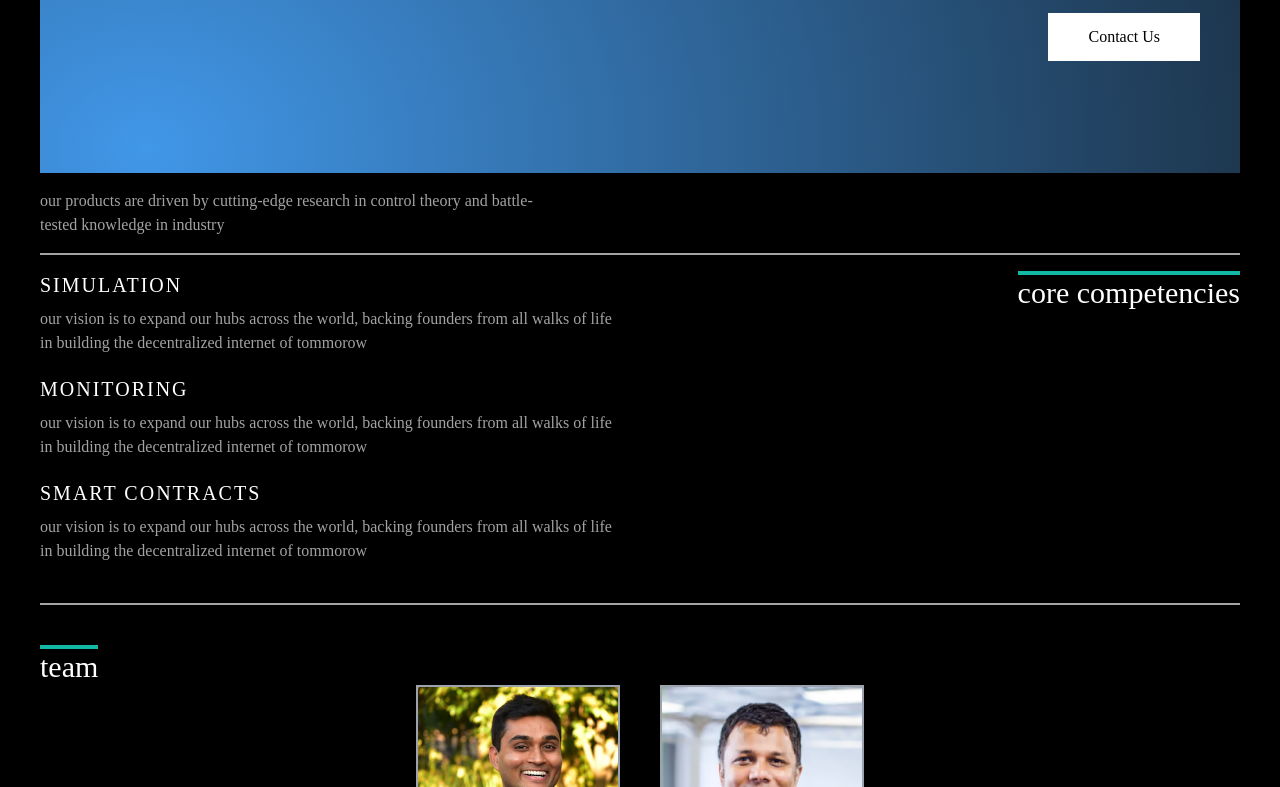
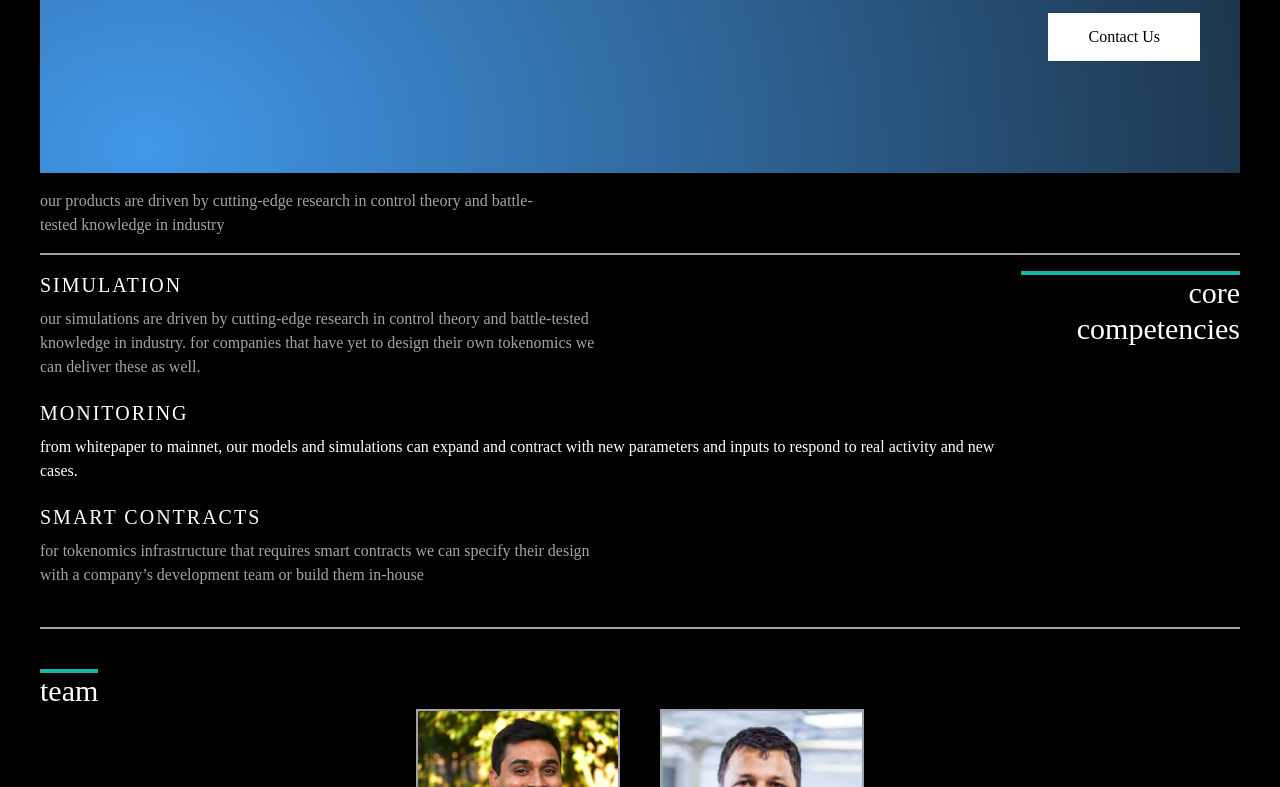
Before and after one commit to TokenDynamics/tokendynamics.github.io, a website: page index.html in a window 1280 px wide. Shown: the part 415-1202 px from the top of the page. Drawn offline with Linux system fonts and the light colour scheme.

Commit message:
updated content

```diff
--- a/index.html
+++ b/index.html
@@ -45,19 +45,19 @@
         <div>
           <h3 class="text-xl tracking-widest uppercase mb-2">Simulation</h3>
           <h3 class="text-neutral-400 max-w-xl">
-our vision is to expand our hubs across the world, backing founders from all walks of life in building the decentralized internet of tommorow
+            our simulations are driven by cutting-edge research in control theory and battle-tested knowledge in industry. for companies that have yet to design their own tokenomics we can deliver these as well.
           </h3>
         </div>
         <div>
           <h3 class="text-xl tracking-widest uppercase mb-2">Monitoring</h3>
           <h3 class="text-neutral-400 max-w-xl">
-our vision is to expand our hubs across the world, backing founders from all walks of life in building the decentralized internet of tommorow
           </h3>
+          from whitepaper to mainnet, our models and simulations can expand and contract with new parameters and inputs to respond to real activity and new cases.
         </div>
         <div>
           <h3 class="text-xl tracking-widest uppercase mb-2">Smart Contracts</h3>
           <h3 class="text-neutral-400 max-w-xl">
-our vision is to expand our hubs across the world, backing founders from all walks of life in building the decentralized internet of tommorow
+            for tokenomics infrastructure that requires smart contracts we can specify their design with a company’s development team or build them in-house
           </h3>
         </div>
       </div>
```
